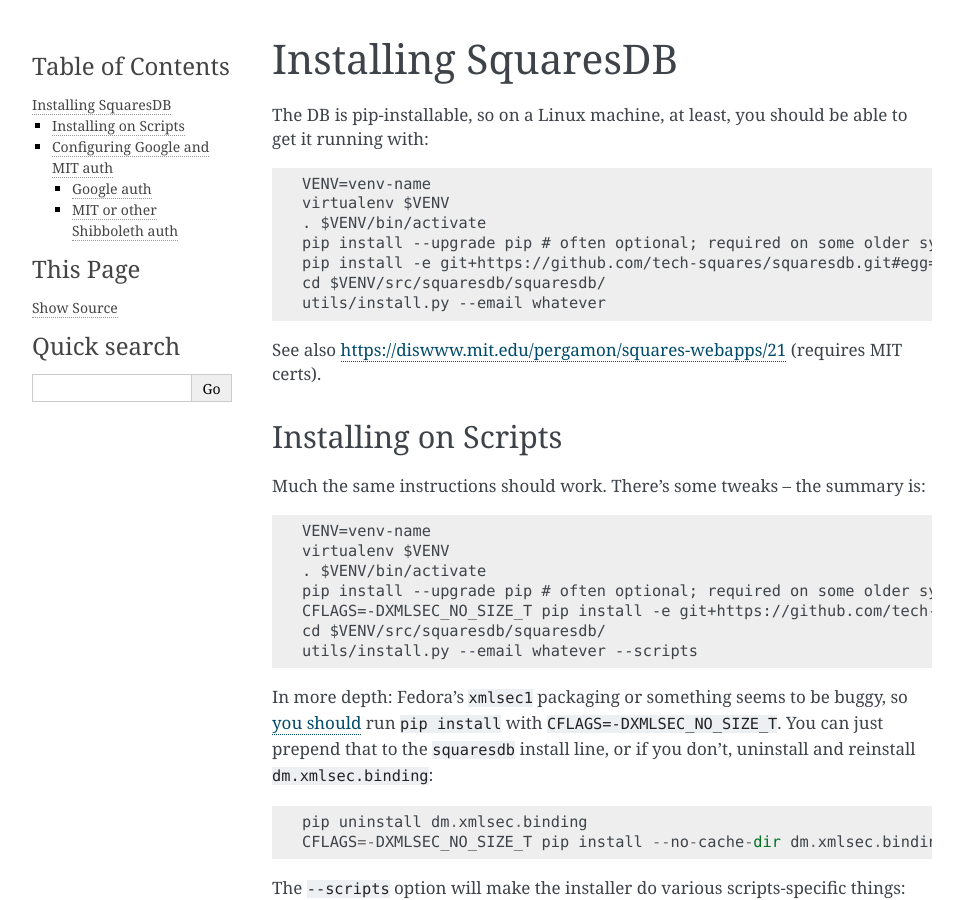
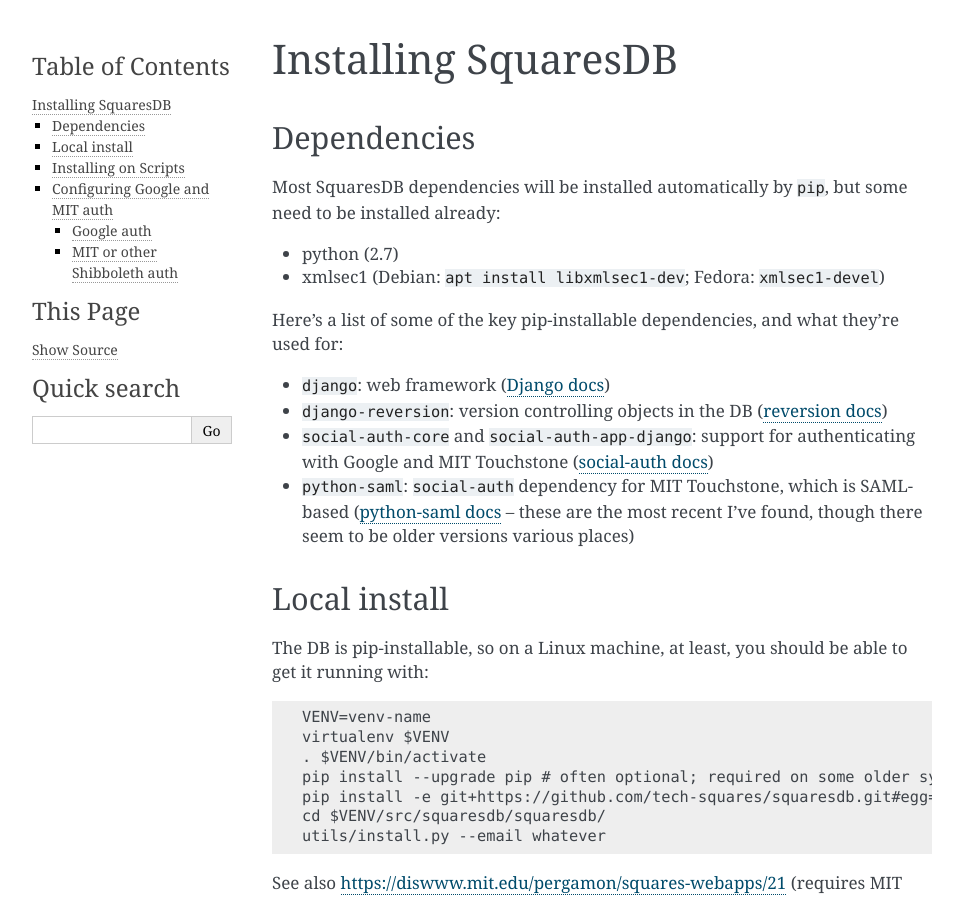
Before and after one commit to tech-squares/squaresdb, a Sphinx documentation site: the page built from docs/installing.rst, in a window 1280 px wide and 900 px high. Shown: the whole window, without its empty margins (148-1111 px from the left). Built offline with Sphinx 7.4.7, drawn with Linux system fonts in a browser that asks for light colours; pages that are not in the unit, such as notebooks, are missing from menus.

Commit message:
Add descriptions of dependencies

```diff
--- a/docs/installing.rst
+++ b/docs/installing.rst
@@ -1,5 +1,33 @@
 Installing SquaresDB
 ====================
+
+Dependencies
+------------
+
+Most SquaresDB dependencies will be installed automatically by ``pip``, but some need to be installed already:
+
+- python (2.7)
+- xmlsec1 (Debian: ``apt install libxmlsec1-dev``; Fedora: ``xmlsec1-devel``)
+
+Here's a list of some of the key pip-installable dependencies, and what they're
+used for:
+
+- ``django``: web framework (`Django docs`_)
+- ``django-reversion``: version controlling objects in the DB (`reversion
+  docs`_)
+- ``social-auth-core`` and ``social-auth-app-django``: support for
+  authenticating with Google and MIT Touchstone (`social-auth docs`_)
+- ``python-saml``: ``social-auth`` dependency for MIT Touchstone, which is
+  SAML-based (`python-saml docs`_ -- these are the most recent I've found,
+  though there seem to be older versions various places)
+
+.. _Django docs: https://docs.djangoproject.com/en/
+.. _reversion docs: http://django-reversion.readthedocs.io/en/stable/
+.. _social-auth docs: https://python-social-auth.readthedocs.io/en/latest/
+.. _python-saml docs: http://pythonhosted.org/python-saml/#
+
+Local install
+-------------
 
 The DB is pip-installable, so on a Linux machine, at least, you should be
 able to get it running with::
```
